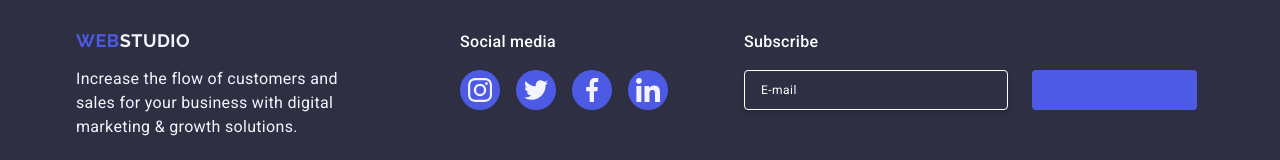
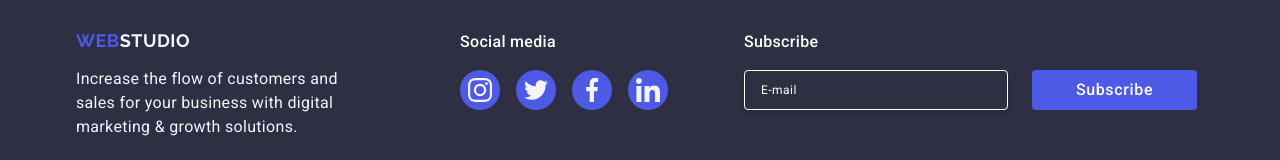
Before and after one commit to Ziomall/goit-markup-hw-05, a plain HTML site: page index.html in a window 1280 px wide. Shown: the part 3277-3437 px from the top of the page. Drawn offline with nearby package versions, Linux system fonts and the light colour scheme.

Commit message:
przycisk

```diff
--- a/index.html
+++ b/index.html
@@ -447,11 +447,7 @@
               />
             </label>
             <label>
-              <button
-                class="form-button"
-                type="submit"
-                value="Subscribe"
-              ></button>
+              <input class="form-button" type="submit" value="Subscribe" />
             </label>
           </form>
         </div>
```
